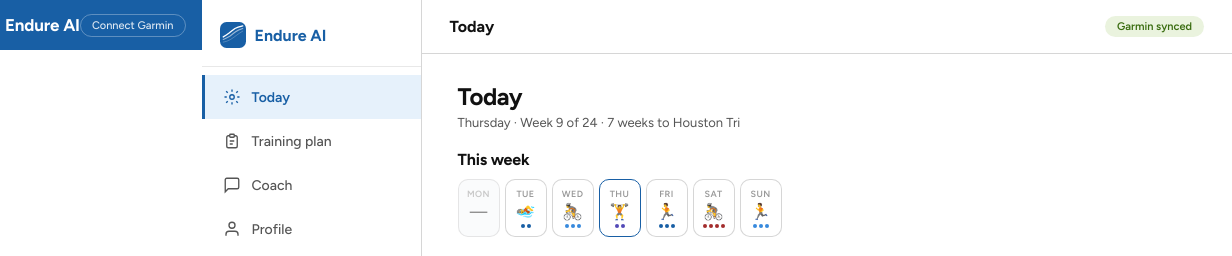
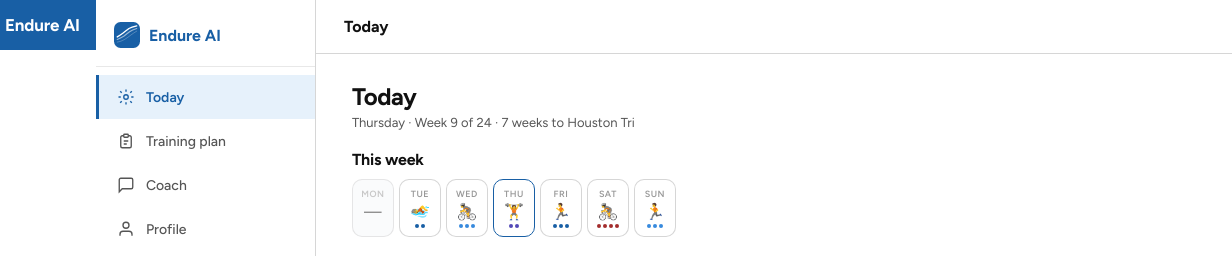
Before and after one commit to mlundquist747/Endure-AI, a plain HTML site: page index.html in a window 1280 px wide. Shown: the top 256 px of the page, 48-1280 px from the left. Drawn offline with Linux system fonts and the light colour scheme.

Commit message:
Update index.html

```diff
--- a/index.html
+++ b/index.html
@@ -259,8 +259,10 @@
 
     /* ── DESKTOP SIDEBAR LAYOUT ── */
     @media(min-width:768px){
-      #app{flex-direction:row !important;height:100vh !important;}
+      #app{flex-direction:row !important;height:100vh !important;overflow:hidden;}
       .mobile-topbar,.tab-bar{display:none !important;}
+      /* Ensure sidebar is flush to left edge */
+      #sidebar{position:relative;z-index:10;}
       #sidebar{display:flex !important;flex-direction:column;width:220px;flex-shrink:0;background:var(--bg);border-right:1px solid var(--border2);height:100vh;overflow:hidden;}
       .sidebar-brand{display:flex;align-items:center;gap:9px;padding:22px 18px 18px;border-bottom:1px solid var(--border);flex-shrink:0;}
       .sidebar-brand-name{font-size:16px;font-weight:800;color:var(--blue);}
@@ -273,7 +275,7 @@
       #main-col{display:flex !important;flex-direction:column;flex:1;height:100vh;overflow:hidden;}
       .desktop-header{display:flex !important;align-items:center;justify-content:space-between;padding:0 28px;height:54px;background:var(--bg);border-bottom:1px solid var(--border2);flex-shrink:0;}
       .desktop-page-title{font-size:16px;font-weight:700;color:var(--text);}
-      .desktop-sync-pill{font-size:11px;font-weight:600;padding:4px 12px;border-radius:20px;background:var(--green-dim);border:1px solid var(--green-mid);color:var(--green);}
+      .desktop-sync-pill{display:none;}
       #pages{flex:1;overflow:hidden;}
       .page{padding:28px 36px 40px !important;transition:none !important;}
       .page.active{display:block;opacity:1 !important;pointer-events:all !important;transform:none !important;}
@@ -285,6 +287,17 @@
       .chat-input-wrap{padding:12px 28px !important;}
     }
   </style>
+
+<style>
+@media(min-width:768px){
+  .mobile-topbar{display:none !important;}
+  .tab-bar{display:none !important;}
+  #app{flex-direction:row;height:100vh;overflow:hidden;}
+  #sidebar{display:flex !important;flex-direction:column;}
+  #main-col{display:flex !important;flex-direction:column;flex:1;height:100vh;overflow:hidden;}
+  .desktop-header{display:flex !important;}
+}
+</style>
 </head>
 <body>
 <div id="app">
@@ -302,7 +315,7 @@
       </svg>
       <span class="logo-name">Endure AI</span>
     </div>
-    <div class="garmin-pill" id="garmin-pill">Connect Garmin</div>
+
   </div>
 
 
@@ -329,7 +342,6 @@
   <div id="main-col" style="display:contents">
     <div class="desktop-header" style="display:none" id="desktop-header">
       <span class="desktop-page-title" id="desktop-page-title">Today</span>
-      <span class="desktop-sync-pill">Garmin synced</span>
     </div>
   <div id="pages">
 
```
